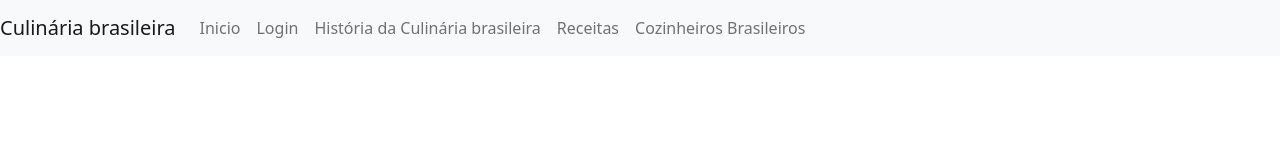
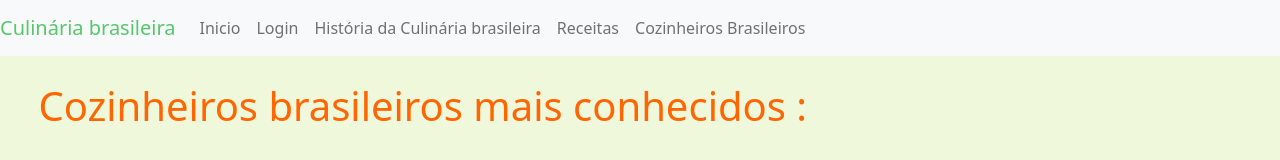
Before and after one commit to MilyPincer/Projeto-pw, a plain HTML site: page html/cozinheiros.html in a window 1280 px wide. Drawn offline with nearby package versions, Linux system fonts and the light colour scheme.

Commit message:
tudo salvo

```diff
--- a/css/comida.css
+++ b/css/comida.css
@@ -0,0 +1,7 @@
+body {
+    background-color: #f0f8db;
+}
+
+#br {
+    color: #ff6500;
+}
--- a/css/cozinheiros.css
+++ b/css/cozinheiros.css
@@ -0,0 +1,13 @@
+body {
+    background-color:#f0f8db;
+}
+
+#t1 {
+    margin-left: 3%;
+    margin-top: 2%;
+    color: #ff6500;
+}
+
+#br {
+    color: #57c76b;
+}
--- a/css/historia.css
+++ b/css/historia.css
@@ -14,3 +14,7 @@ body {
     margin-left: 30px;
     margin-top: 30px;
 }
+
+#br {
+    color: #ff6500;
+}
--- a/css/index.css
+++ b/css/index.css
@@ -9,6 +9,15 @@ body {
     height: 100px;
     width: 630px;
     margin-left: 25%;
+}
+
+#t2 {
+
+    margin-top: 5%;
+    height: 100px;
+    width: 630px;
+    margin-left: 25%;
+
 }
 
 #img {
@@ -28,3 +37,7 @@ body {
     min-height: 320px;
     width:320px ;
 }
+
+#br {
+    color: #ff6500;
+}
--- a/css/login.css
+++ b/css/login.css
@@ -28,3 +28,7 @@ body{
     label{
         font-size: 35px;
     }
+
+    #br {
+        color: #ff6500;
+    }
--- a/html/cozinheiros.html
+++ b/html/cozinheiros.html
@@ -17,7 +17,7 @@
 
 
   <nav class="navbar navbar-expand-lg navbar-light bg-light">
-    <a class="navbar-brand" href="#">Culinária brasileira</a>
+    <a class="navbar-brand" href="#" id="br">Culinária brasileira</a>
     <button class="navbar-toggler" type="button" data-toggle="collapse" data-target="#navbarNav" aria-controls="navbarNav" aria-expanded="false" aria-label="Toggle navigation">
       <span class="navbar-toggler-icon"></span>
     </button>
@@ -42,7 +42,7 @@
     </div>
   </nav>
 
-
+<h1 id="t1">Cozinheiros brasileiros mais conhecidos : </h1>
 
 
 
```
Also changed, not shown: html/comida.html (+1 -1 lines), html/historia.html (+1 -1 lines), html/login.html (+1 -1 lines), index.html (+4 -4 lines).
